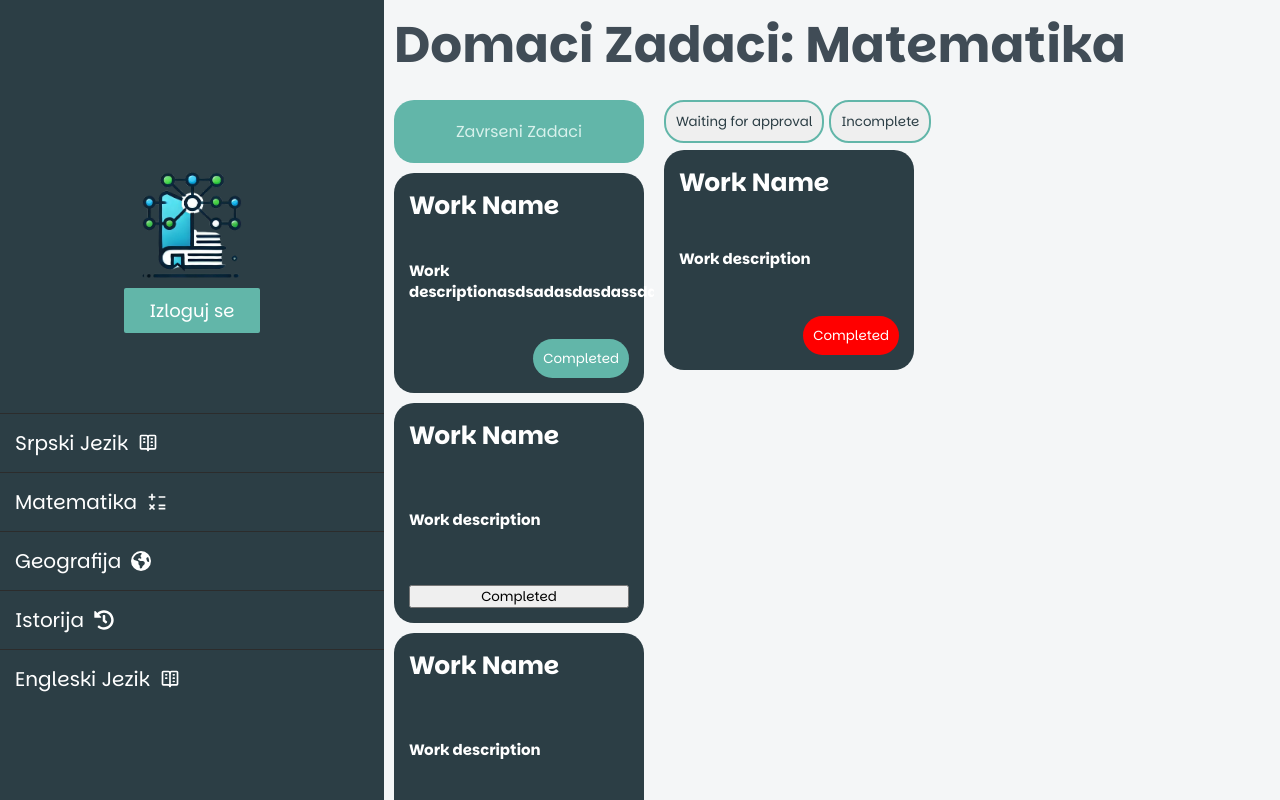
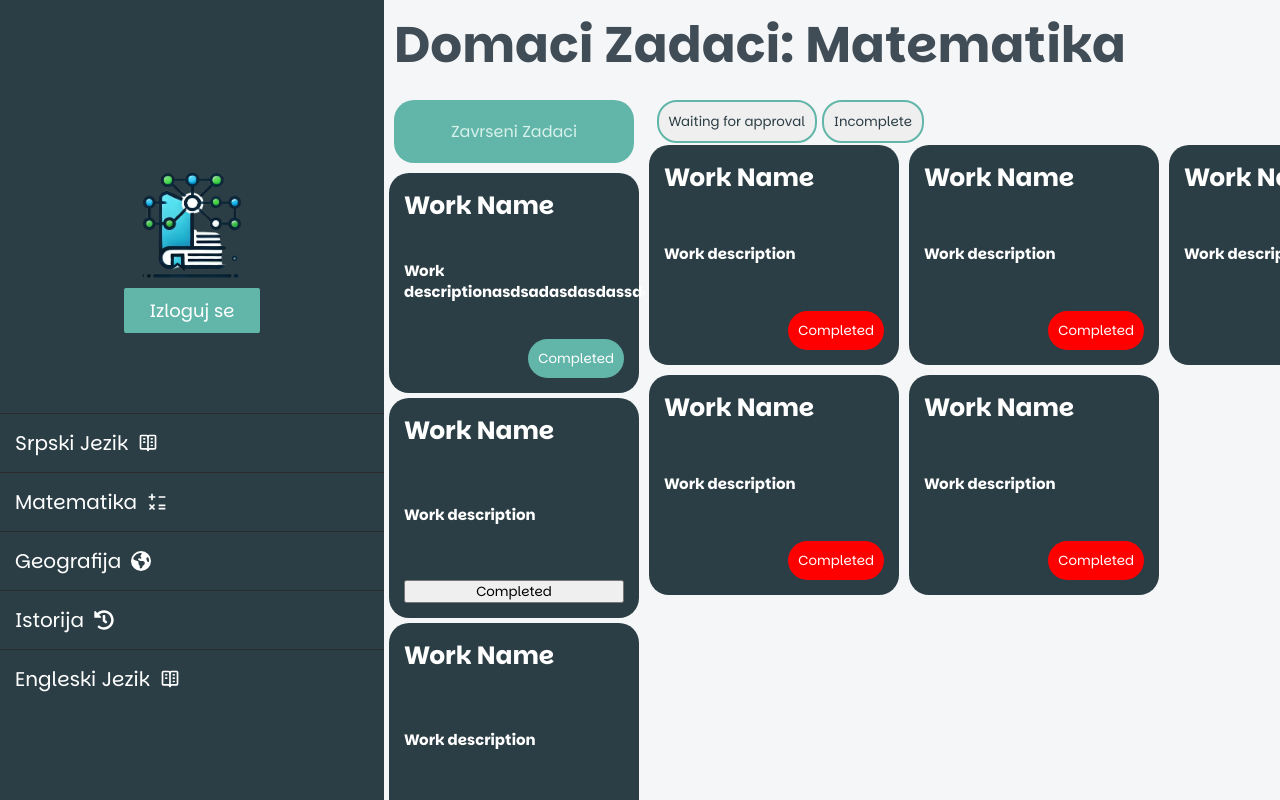
Before and after one commit to EminRedzovic/HakatonDUNP, a React (Create React App) app: page / in a window 1280 px wide. Built offline with nearby package versions, Linux system fonts and the light colour scheme.

Commit message:
Fixed Home

```diff
--- a/src/components/Sidebar/Sidebar.css
+++ b/src/components/Sidebar/Sidebar.css
@@ -7,7 +7,7 @@
   align-items: center;
   flex-direction: column;
   color: white;
-
+  overflow-y: hidden;
 
 }
 
--- a/src/pages/Home/Home.css
+++ b/src/pages/Home/Home.css
@@ -48,6 +48,13 @@
   height: 100vh;
 }
 
+.home-main .all-homeworks .incomplete-work .home-works {
+    display: grid;
+    grid-template-columns: repeat(3, 1fr);
+    max-width: 500px;
+  }
+
+
 .home-main .completed-work::-webkit-scrollbar {
   width: 4px; /* Width of the scrollbar */
 }
@@ -76,7 +83,7 @@
   display: flex;
   flex-direction: column;
   padding: 15px !important;
-  margin: 10px !important;
+  margin: 5px !important;
   background-color: #2c3e45;
   justify-content: space-between;
   border-radius: 20px;
@@ -154,6 +161,7 @@
 }
 
 .buttons {
-  padding: 10px;
+    padding: 10px;
   height: 50px;
+  width: 290px;
 }
--- a/src/pages/Home/Home.jsx
+++ b/src/pages/Home/Home.jsx
@@ -37,10 +37,32 @@ const Home = () => {
               <button className="incomplete-check">Incomplete</button>
               <button className="waiting-check">Waiting for approval</button>
             </div>
-            <div className="work">
-              <h1>Work Name</h1>
-              <h2>Work description</h2>
-              <button className="incomplete-button">Completed</button>
+            <div className="home-works">
+              <div className="work">
+                <h1>Work Name</h1>
+                <h2>Work description</h2>
+                <button className="incomplete-button">Completed</button>
+              </div>
+              <div className="work">
+                <h1>Work Name</h1>
+                <h2>Work description</h2>
+                <button className="incomplete-button">Completed</button>
+              </div>
+              <div className="work">
+                <h1>Work Name</h1>
+                <h2>Work description</h2>
+                <button className="incomplete-button">Completed</button>
+              </div>
+              <div className="work">
+                <h1>Work Name</h1>
+                <h2>Work description</h2>
+                <button className="incomplete-button">Completed</button>
+              </div>
+              <div className="work">
+                <h1>Work Name</h1>
+                <h2>Work description</h2>
+                <button className="incomplete-button">Completed</button>
+              </div>
             </div>
           </div>
         </div>
```
